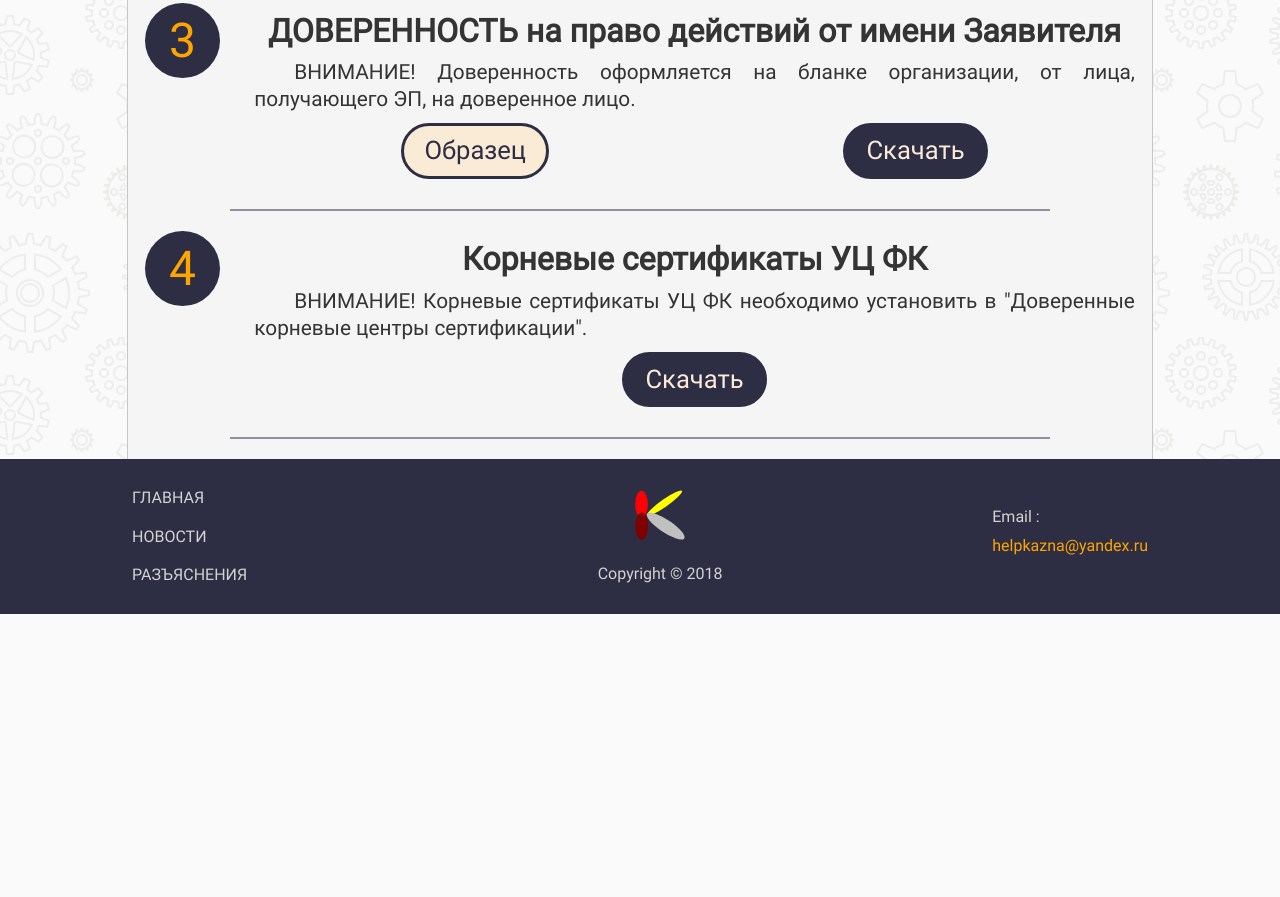
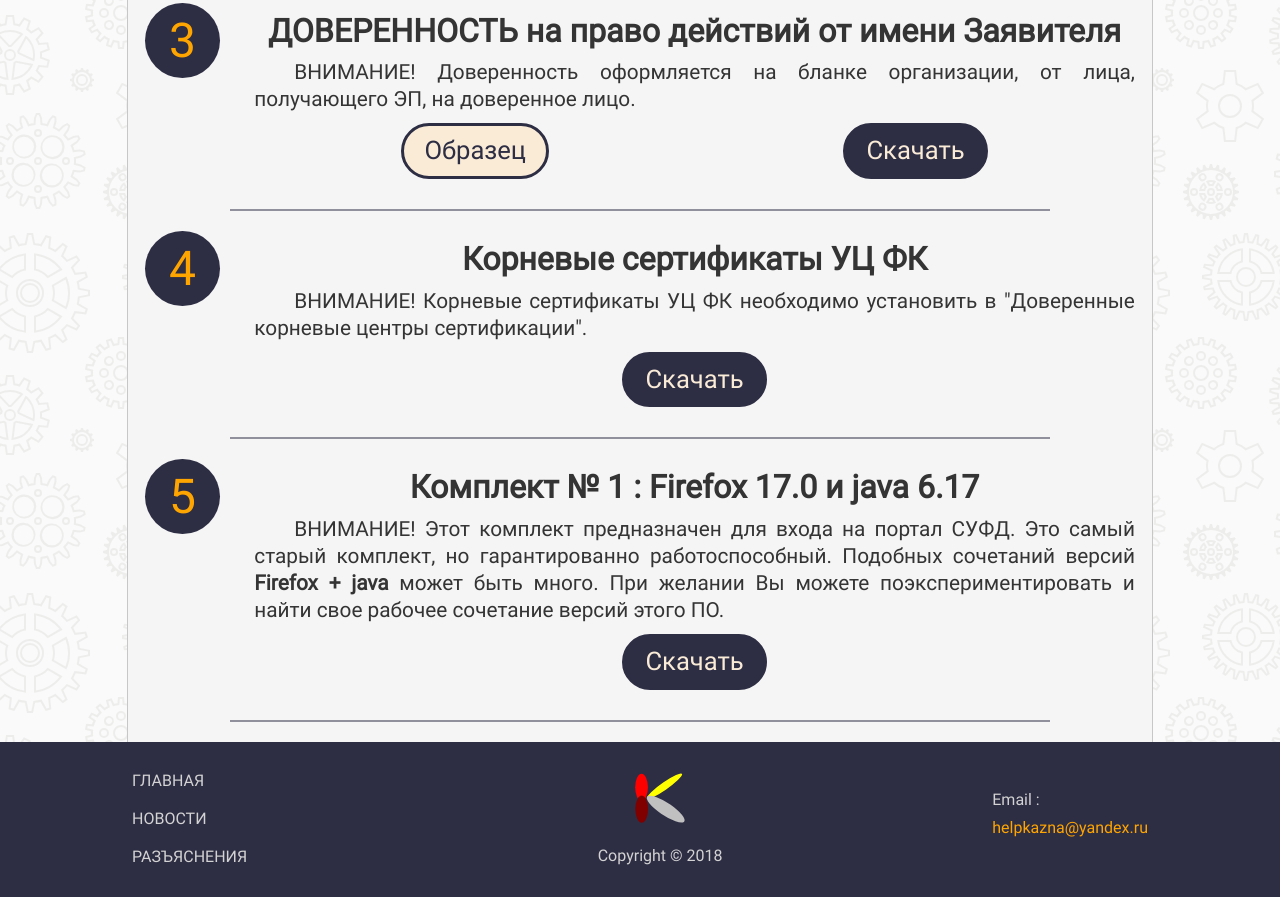
Before and after one commit to helpkazna/github.io, a plain HTML site: page download.html in a window 1280 px wide. Shown: the part 827-1724 px from the top of the page. Before the commit the page ends 1441 px from the top, so only its background shows below. Drawn offline with Linux system fonts and the light colour scheme.

Commit message:
FF17+jre6-17

```diff
--- a/download.html
+++ b/download.html
@@ -112,6 +112,25 @@
 					</div>
 				</article>
 
+				<article class="download__article">
+					<div class="download__number">
+						<p>5</p>
+					</div>
+					<div class="download__content">
+						<h2 class="download__content-title">Комплект № 1 : Firefox 17.0 и java 6.17</h2>
+						<p class="__content-text">
+							ВНИМАНИЕ! Этот комплект предназначен для входа на портал СУФД.
+							Это самый старый комплект, но гарантированно работоспособный.
+							Подобных сочетаний версий <strong>Firefox + java</strong> может быть много.
+							При желании Вы можете поэкспериментировать и найти свое рабочее сочетание
+							версий этого ПО.
+						</p>
+						<div class="download__content-wrapper">
+							<a href="https://yadi.sk/d/4BDJayx2x0zLRw" class="__reference-link  __reference-link--download" target="_blank">Скачать</a>
+						</div>
+					</div>
+				</article>
+
 
 
 			</div>
```
